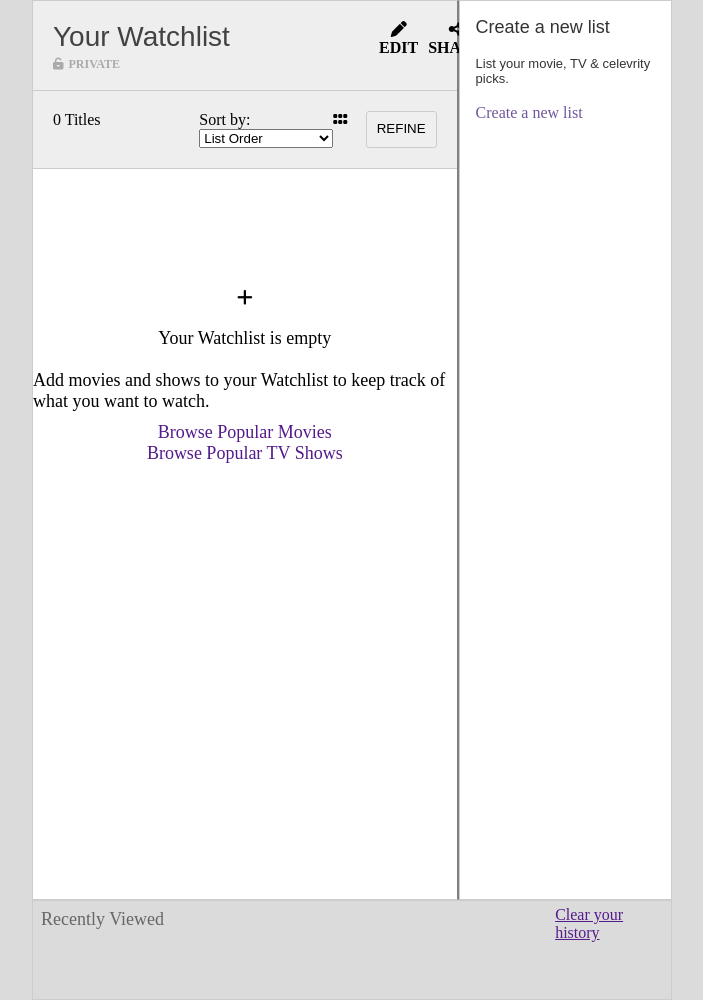
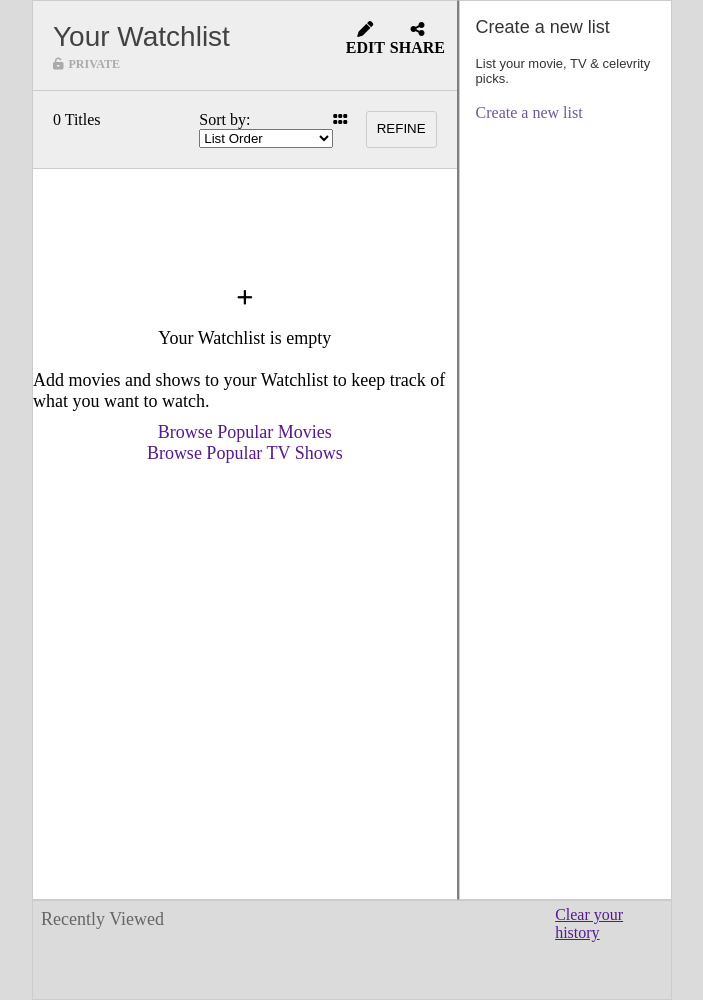
Before and after one commit to MonLipit/GIT-TUTORIAL1, a plain HTML site: page index.html in a window 1280 px wide. Shown: the whole page, without its empty margins (288-991 px from the left). Drawn offline with Linux system fonts and the light colour scheme.

Commit message:
update UI

```diff
--- a/style.css
+++ b/style.css
@@ -53,15 +53,17 @@ body{
 }
 .top-bar .right{
     display: flex;
-    width: 15%;
+    width: 25%;
     justify-content: space-between;
 }
 .top-bar .right .edit{
     text-align: center;
-    margin-right: 10px;
+    padding-right: 5px;
+    margin-left: 5px;
 }
 .top-bar .right .share{
     text-align: center;
+    padding-right: 5px;
 }
 .mid-bar {
     display: flex;
```
